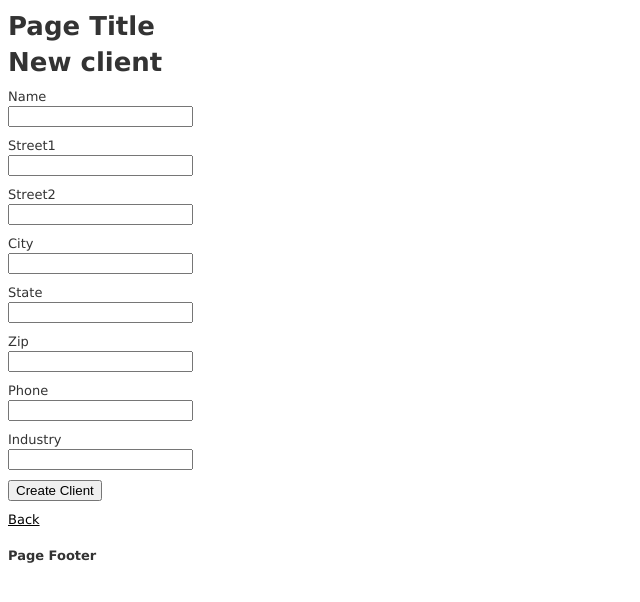
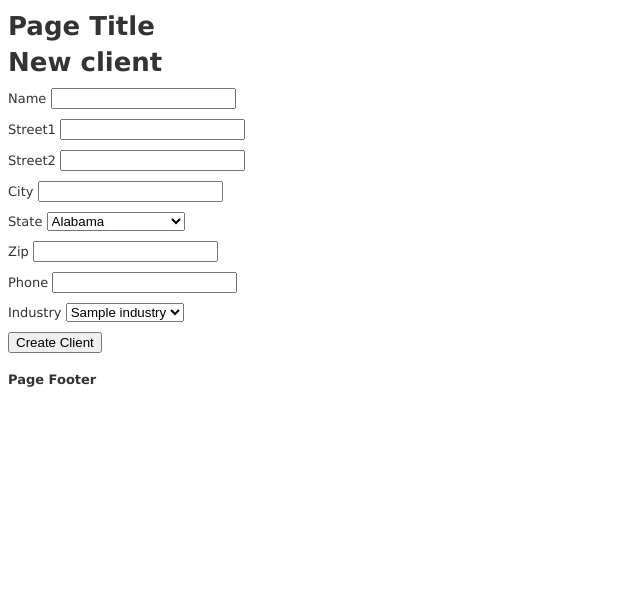
Before and after one commit to jimknight/crm, a Rails app: page /clients/new in a window 1280 px wide. Shown: the top 602 px of the page, without its empty margins (0-640 px from the left). Run offline with Rails 7, Linux system fonts and the light colour scheme; tables that the repository leaves empty hold one stand-in row (values such as "Sample post"); style sheets or scripts are compiled from the project's sources; some libraries are stand-ins or nearby versions.

Commit message:
Setup client create form & activities

```diff
--- a/app/controllers/activities_controller.rb
+++ b/app/controllers/activities_controller.rb
@@ -14,7 +14,7 @@ class ActivitiesController < ApplicationController
 
   # GET /activities/new
   def new
-    @activity = Activity.new
+    @activity = Activity.new(:activity_date => Date.today)
   end
 
   # GET /activities/1/edit
--- a/app/helpers/clients_helper.rb
+++ b/app/helpers/clients_helper.rb
@@ -1,2 +1,58 @@
 module ClientsHelper
+  def us_states
+    [
+      ['Alabama', 'AL'],
+      ['Alaska', 'AK'],
+      ['Arizona', 'AZ'],
+      ['Arkansas', 'AR'],
+      ['California', 'CA'],
+      ['Colorado', 'CO'],
+      ['Connecticut', 'CT'],
+      ['Delaware', 'DE'],
+      ['District of Columbia', 'DC'],
+      ['Florida', 'FL'],
+      ['Georgia', 'GA'],
+      ['Hawaii', 'HI'],
+      ['Idaho', 'ID'],
+      ['Illinois', 'IL'],
+      ['Indiana', 'IN'],
+      ['Iowa', 'IA'],
+      ['Kansas', 'KS'],
+      ['Kentucky', 'KY'],
+      ['Louisiana', 'LA'],
+      ['Maine', 'ME'],
+      ['Maryland', 'MD'],
+      ['Massachusetts', 'MA'],
+      ['Michigan', 'MI'],
+      ['Minnesota', 'MN'],
+      ['Mississippi', 'MS'],
+      ['Missouri', 'MO'],
+      ['Montana', 'MT'],
+      ['Nebraska', 'NE'],
+      ['Nevada', 'NV'],
+      ['New Hampshire', 'NH'],
+      ['New Jersey', 'NJ'],
+      ['New Mexico', 'NM'],
+      ['New York', 'NY'],
+      ['North Carolina', 'NC'],
+      ['North Dakota', 'ND'],
+      ['Ohio', 'OH'],
+      ['Oklahoma', 'OK'],
+      ['Oregon', 'OR'],
+      ['Pennsylvania', 'PA'],
+      ['Puerto Rico', 'PR'],
+      ['Rhode Island', 'RI'],
+      ['South Carolina', 'SC'],
+      ['South Dakota', 'SD'],
+      ['Tennessee', 'TN'],
+      ['Texas', 'TX'],
+      ['Utah', 'UT'],
+      ['Vermont', 'VT'],
+      ['Virginia', 'VA'],
+      ['Washington', 'WA'],
+      ['West Virginia', 'WV'],
+      ['Wisconsin', 'WI'],
+      ['Wyoming', 'WY']
+    ]
+  end
 end
--- a/app/views/clients/_form.html.erb
+++ b/app/views/clients/_form.html.erb
@@ -12,36 +12,36 @@
   <% end %>
 
   <div class="field">
-    <%= f.label :name %><br>
+    <%= f.label :name %>
     <%= f.text_field :name %>
   </div>
   <div class="field">
-    <%= f.label :street1 %><br>
+    <%= f.label :street1 %>
     <%= f.text_field :street1 %>
   </div>
   <div class="field">
-    <%= f.label :street2 %><br>
+    <%= f.label :street2 %>
     <%= f.text_field :street2 %>
   </div>
   <div class="field">
-    <%= f.label :city %><br>
+    <%= f.label :city %>
     <%= f.text_field :city %>
   </div>
   <div class="field">
-    <%= f.label :state %><br>
-    <%= f.text_field :state %>
+    <%= f.label :state %>
+    <%= select_tag :state, options_for_select(us_states,@client.state) %>
   </div>
   <div class="field">
-    <%= f.label :zip %><br>
+    <%= f.label :zip %>
     <%= f.text_field :zip %>
   </div>
   <div class="field">
-    <%= f.label :phone %><br>
+    <%= f.label :phone %>
     <%= f.text_field :phone %>
   </div>
   <div class="field">
-    <%= f.label :industry %><br>
-    <%= f.text_field :industry %>
+    <%= f.label :industry %>
+    <%= f.select :industry, options_from_collection_for_select(Industry.all.order("name"), :id, :name) %>
   </div>
   <div class="actions">
     <%= f.submit %>
--- a/app/views/clients/new.html.erb
+++ b/app/views/clients/new.html.erb
@@ -1,5 +1,3 @@
 <h1>New client</h1>
 
 <%= render 'form' %>
-
-<%= link_to 'Back', clients_path %>
```
Also changed, not shown: app/views/activities/_form.html.erb (+12 -1 lines).
